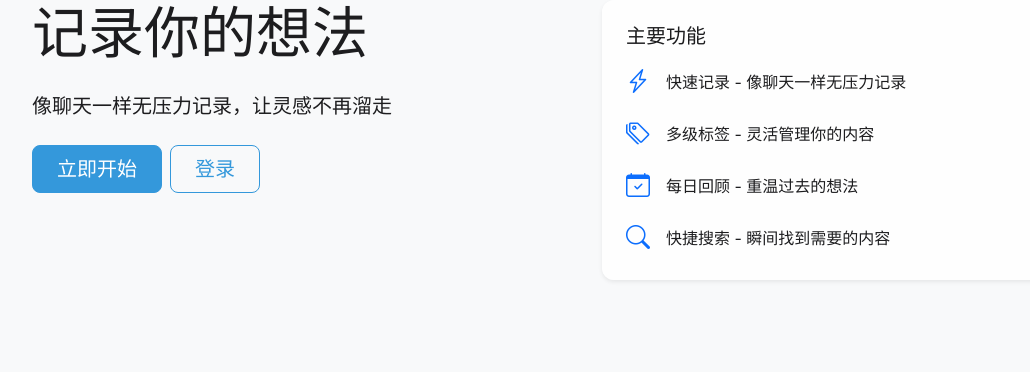
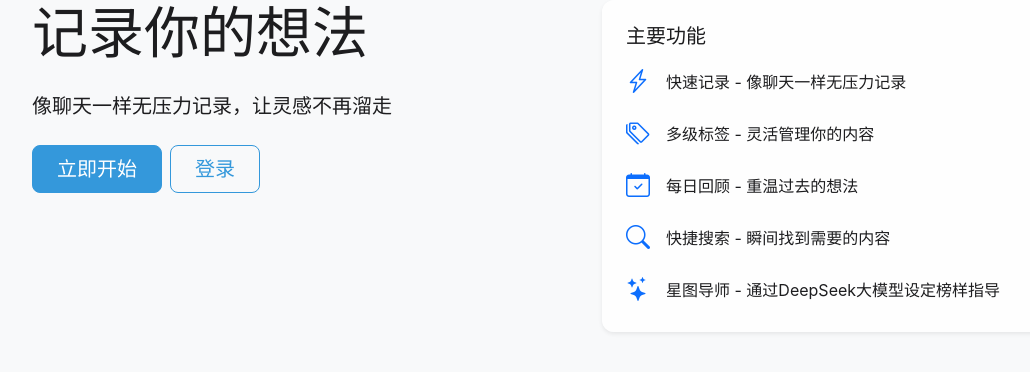
Before and after one commit to edandong108/flomov2, a Django app: page / in a window 1280 px wide. Shown: the part 112-484 px from the top of the page, without its empty margins (50-1080 px from the left). Run offline with Django 4.2, Linux system fonts and the light colour scheme; some libraries are stand-ins or nearby versions.

Commit message:
添加星图导师功能说明 - 通过DeepSeek大模型设定榜样指导

```diff
--- a/templates/notes/welcome.html
+++ b/templates/notes/welcome.html
@@ -30,9 +30,13 @@
                             <i class="bi bi-calendar-check text-primary"></i>
                             <span>每日回顾 - 重温过去的想法</span>
                         </div>
-                        <div class="feature-item">
+                        <div class="feature-item mb-3">
                             <i class="bi bi-search text-primary"></i>
                             <span>快捷搜索 - 瞬间找到需要的内容</span>
+                        </div>
+                        <div class="feature-item">
+                            <i class="bi bi-stars text-primary"></i>
+                            <span>星图导师 - 通过DeepSeek大模型设定榜样指导</span>
                         </div>
                     </div>
                 </div>
```
